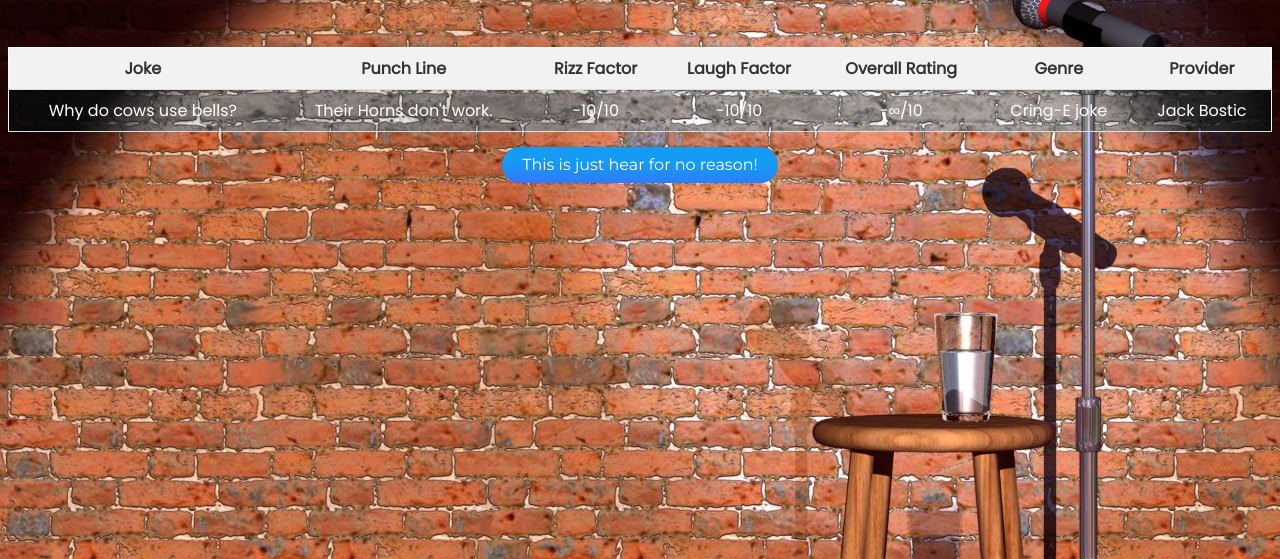
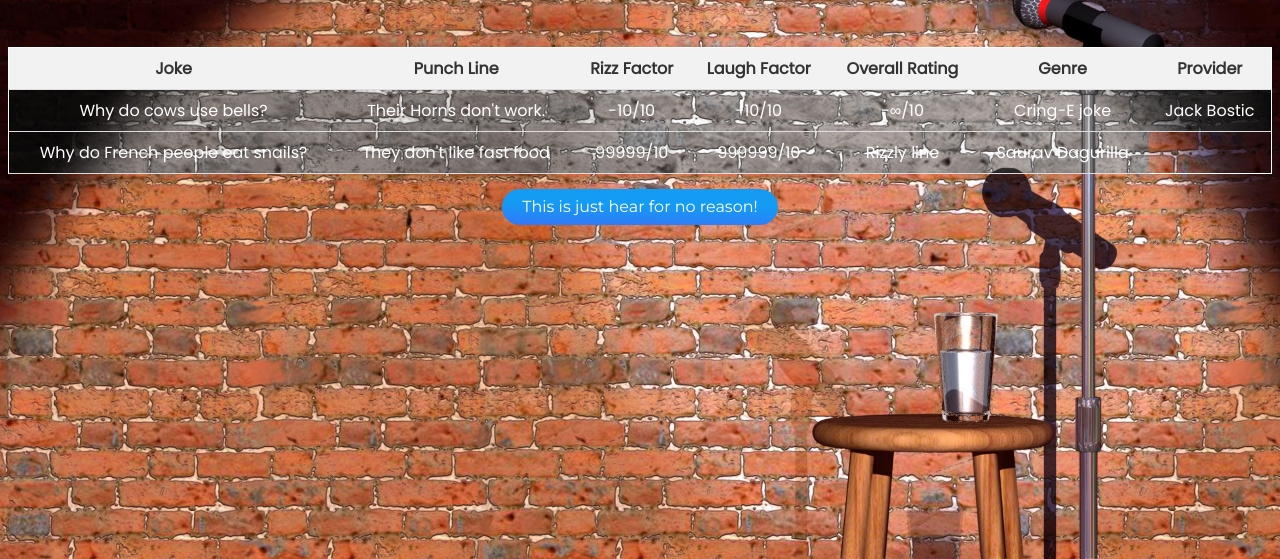
Before and after one commit to reaper787/TheHub, a plain HTML site: page Easter_Egg.html in a window 1280 px wide. Shown: the part 241-800 px from the top of the page. Drawn offline with Linux system fonts and the light colour scheme.

Commit message:
Update Easter_Egg.html

```diff
--- a/Easter_Egg.html
+++ b/Easter_Egg.html
@@ -53,6 +53,26 @@
                 <td>Cring-E joke</td>
                 <td>Jack Bostic</td>
             </tr>
+            <tr>
+                <td>
+                    Why do French people eat snails?
+                </td>
+                <td>
+                    They don't like fast food
+                </td>
+                <td>
+                    99999/10
+                </td>
+                <td>
+                    999999/10
+                </td>
+                <td>
+                    Rizzly line
+                </td>
+                <td>
+                    Saurav Dagurilla
+                </td>
+            </tr>
     </table>
     <center><button class="Button_Especial">This is just hear for no reason!</button></center>
 </div>
```
